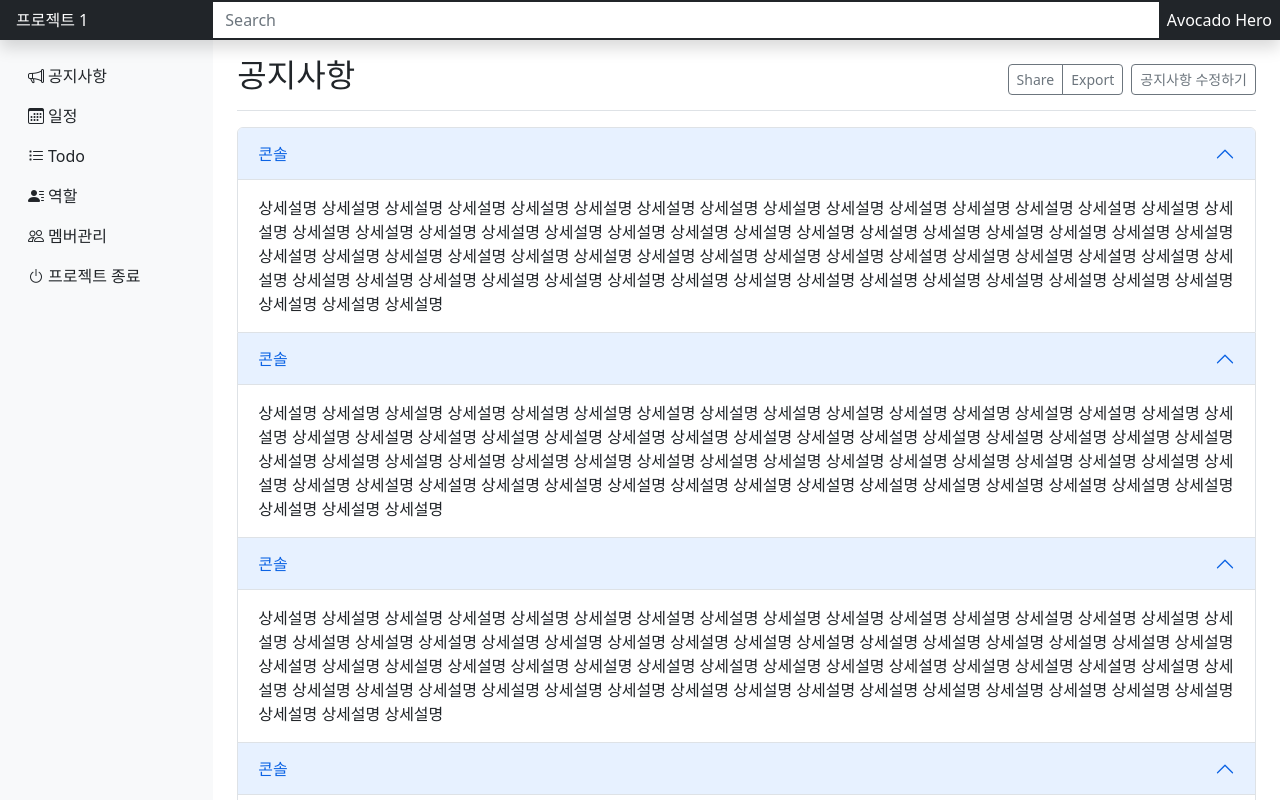
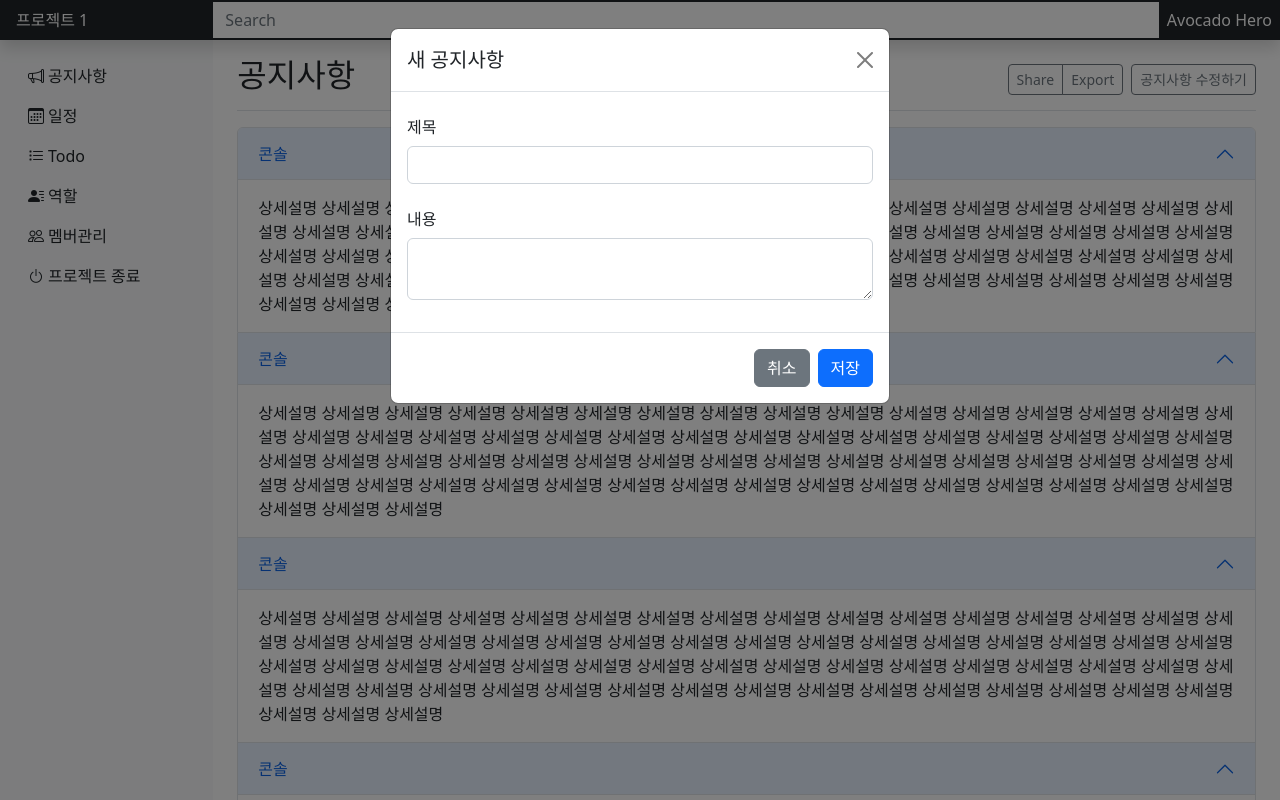
Before and after one commit to KGU-Team-Avocado/avocado-hero-web, a React (Create React App) app: page /project/1 in a window 1280 px wide. Both pictures are taken after a click on the button "공지사항 수정하기". Shown: the top 800 px of the page. Built offline with nearby package versions, Linux system fonts and the light colour scheme.

Commit message:
공지 사항 추가 구현

```diff
--- a/src/container/group/project/ProjectContainer.js
+++ b/src/container/group/project/ProjectContainer.js
@@ -1,7 +1,7 @@
 import { useState } from "react"
 
 export default () => {
-    const [notices, setNotices] = useState([
+    const [notices, setNotices] = useState([ //공지사항 배열
         {
             _id: 0,
             title: "콘솔",
@@ -24,6 +24,18 @@ export default () => {
         },
     ]);
 
+    const [title, setTitle] = useState(""); //공지사항 제목
+    const [description, setDescription] = useState(""); //공지사항 내용
+    const [id, setId] = useState(4); //추후 0으로 교체
+
+    const saveNewNotice = () => {
+        const newNotice = {_id: id, title: title, description: description};
+        setNotices([newNotice, ...notices]);
+        setId(id + 1);
+        setTitle("");
+        setDescription("");
+    }
+
     return (
         <>
             <div className="d-flex justify-content-between flex-wrap flex-md-nowrap align-items-center pt-3 pb-2 mb-3 border-bottom">
@@ -33,7 +45,7 @@ export default () => {
                         <button type="button" className="btn btn-sm btn-outline-secondary">Share</button>
                         <button type="button" className="btn btn-sm btn-outline-secondary">Export</button>
                     </div>
-                    <button type="button" className="btn btn-sm btn-outline-secondary">
+                    <button type="button" className="btn btn-sm btn-outline-secondary" data-bs-toggle="modal" data-bs-target="#exampleModal" >
                         공지사항 수정하기
                     </button>
                 </div>
@@ -41,13 +53,13 @@ export default () => {
 
             <div className="accordion mb-3" id="accordionPanelsStayOpenExample">
                 {notices.map((notice) => (
-                    <div className="accordion-item" key={notice._id} id={"panelsStayOpen-heading"+notice._id}>
+                    <div className="accordion-item" key={notice._id} id={"panelsStayOpen-heading" + notice._id}>
                         <h2 className="accordion-header">
-                            <button className="accordion-button" type="button" data-bs-toggle="collapse" data-bs-target={"#panelsStayOpen-collapse"+notice._id} aria-expanded="true" aria-controls="panelsStayOpen-collapseOne">
+                            <button className="accordion-button" type="button" data-bs-toggle="collapse" data-bs-target={"#panelsStayOpen-collapse" + notice._id} aria-expanded="true" aria-controls="panelsStayOpen-collapseOne">
                                 {notice.title}
                             </button>
                         </h2>
-                        <div id={"panelsStayOpen-collapse"+notice._id} className="accordion-collapse collapse show" aria-labelledby={"panelsStayOpen-heading"+notice._id}>
+                        <div id={"panelsStayOpen-collapse" + notice._id} className="accordion-collapse collapse show" aria-labelledby={"panelsStayOpen-heading" + notice._id}>
                             <div className="accordion-body">
                                 {notice.description}
                             </div>
@@ -55,6 +67,33 @@ export default () => {
                     </div>
                 ))}
             </div>
+
+            <div class="modal fade" id="exampleModal" tabindex="-1" aria-labelledby="exampleModalLabel" aria-hidden="true">
+                <div class="modal-dialog">
+                    <div class="modal-content">
+                        <div class="modal-header">
+                            <h5 class="modal-title" id="exampleModalLabel">새 공지사항</h5>
+                            <button type="button" class="btn-close" data-bs-dismiss="modal" aria-label="Close"></button>
+                        </div>
+                        <div class="modal-body">
+                            <form>
+                                <div class="mb-3">
+                                    <label for="recipient-name" class="col-form-label">제목</label>
+                                    <input type="text" class="form-control" id="recipient-name" value={title} onChange={(e) => setTitle(e.target.value)} />
+                                </div>
+                                <div class="mb-3">
+                                    <label for="message-text" class="col-form-label">내용</label>
+                                    <textarea class="form-control" id="message-text" value={description} onChange={(e) => setDescription(e.target.value)} ></textarea>
+                                </div>
+                            </form>
+                        </div>
+                        <div class="modal-footer">
+                            <button type="button" class="btn btn-secondary" data-bs-dismiss="modal">취소</button>
+                            <button type="button" class="btn btn-primary" onClick={() => saveNewNotice()} data-bs-dismiss="modal">저장</button>
+                        </div>
+                    </div>
+                </div>
+            </div>
         </>
     )
 }
```
